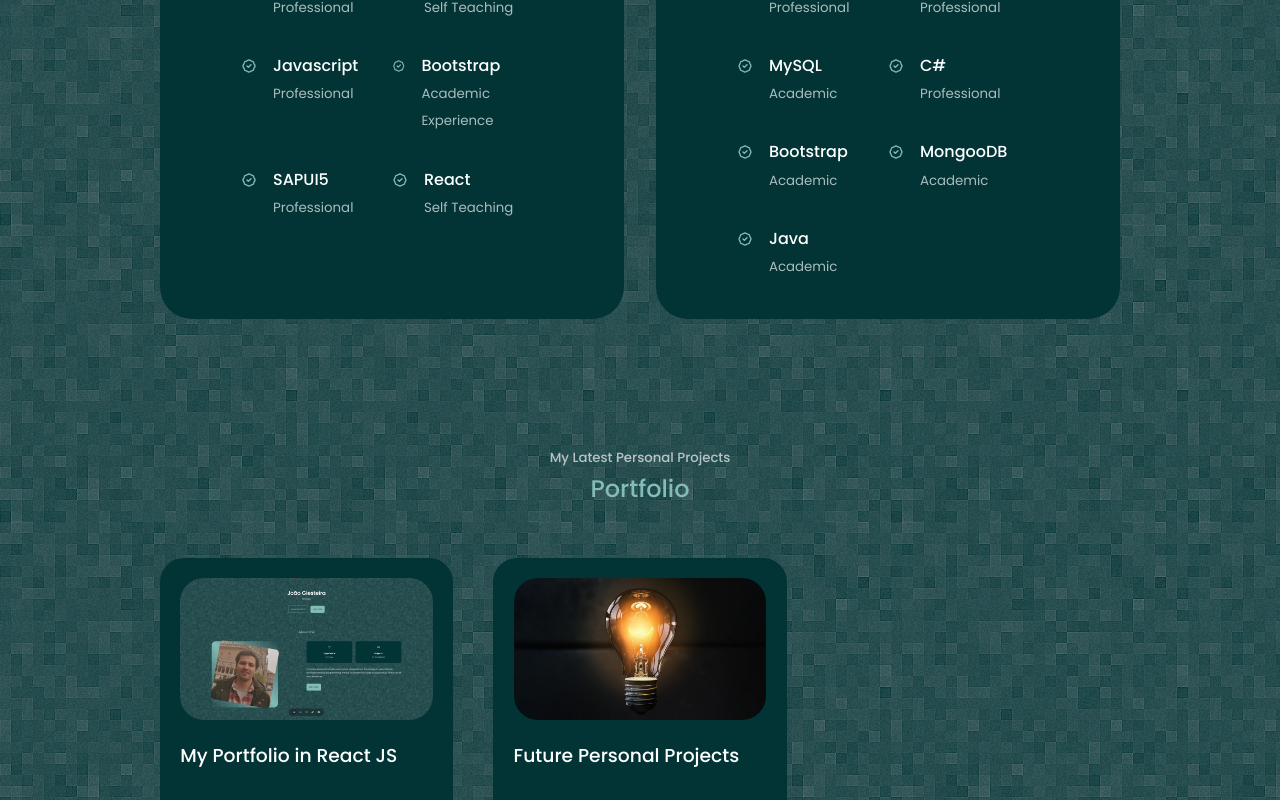
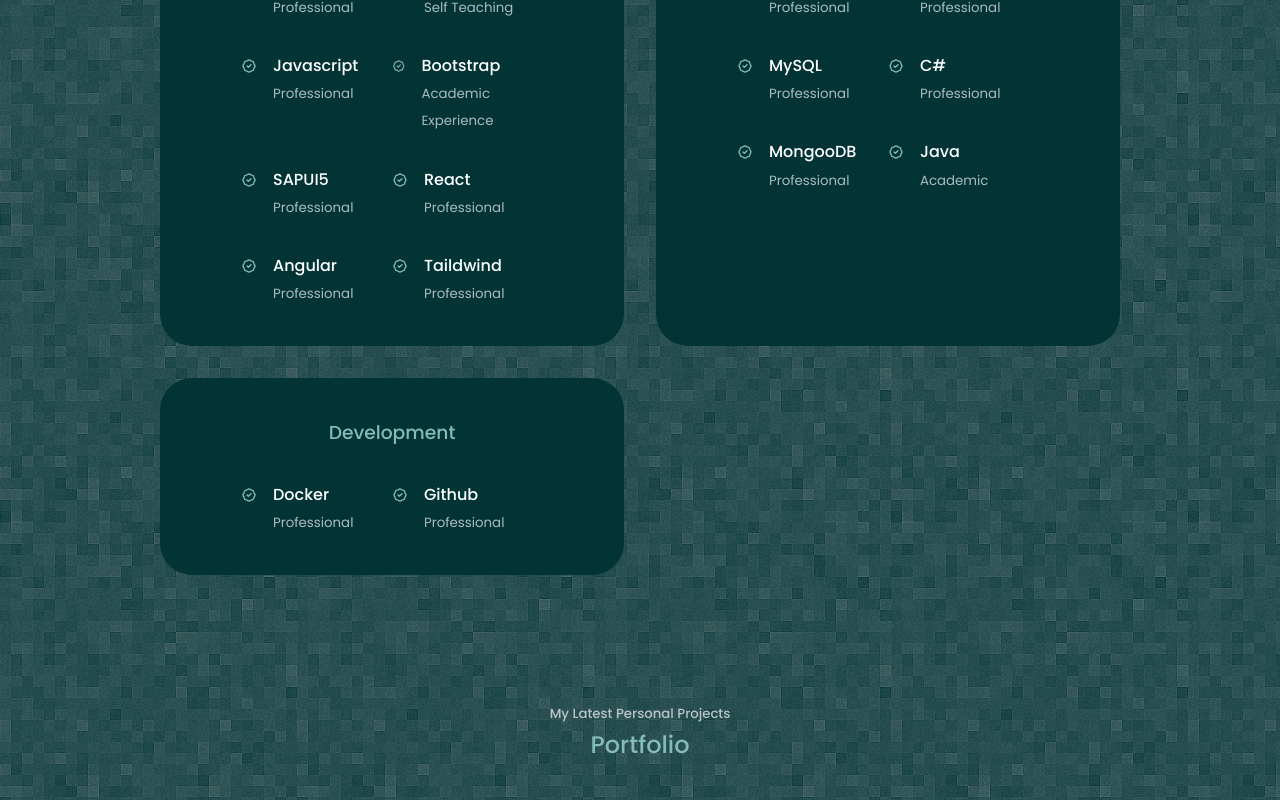
Before and after one commit to JoaoGiesteira/personal-website, a React (Create React App) app: page / in a window 1280 px wide. Shown: the part 1260-2060 px from the top of the page. Built offline with nearby package versions, Linux system fonts and the light colour scheme.

Commit message:
update personal data

```diff
--- a/src/components/about/About.jsx
+++ b/src/components/about/About.jsx
@@ -22,7 +22,7 @@
             <article className='about_card'>
               <AiOutlineTrophy className='about_icon'/>
               <h5>Experience</h5>
-              <small>3+ Years</small>
+              <small>5+ Years</small>
             </article>
             <article className='about_card'>
               <MdOutlineDriveFolderUpload className='about_icon'/>
@@ -32,7 +32,7 @@
           </div>
 
           <p>
-            Proactive professional with over 3 years of experience. Knowledge in web platform development and programming. Aiming to enhance my skills to successfully fill the role of web developer.
+            Proactive professional with over 5 years of experience. Knowledge in web platform development and programming. Aiming to enhance my skills to successfully fill the role of web developer.
           </p>
 
           <a href="#contact" className='btn btn-primary'> Let's Talk</a>
--- a/src/components/experience/Experience.jsx
+++ b/src/components/experience/Experience.jsx
@@ -54,7 +54,21 @@
               <HiOutlineBadgeCheck className='experience_icon' />
               <div>
                 <h4>React</h4>
-                <small className='text-light'>Self Teaching</small>
+                <small className='text-light'>Professional</small>
+              </div>
+            </article>
+            <article className='experience_details'>
+              <HiOutlineBadgeCheck className='experience_icon' />
+              <div>
+                <h4>Angular</h4>
+                <small className='text-light'>Professional</small>
+              </div>
+            </article>
+            <article className='experience_details'>
+              <HiOutlineBadgeCheck className='experience_icon' />
+              <div>
+                <h4>Taildwind</h4>
+                <small className='text-light'>Professional</small>
               </div>
             </article>
           </div>
@@ -81,7 +95,7 @@
               <HiOutlineBadgeCheck className='experience_icon' />
               <div>
                 <h4>MySQL</h4>
-                <small className='text-light'>Academic</small>
+                <small className='text-light'>Professional</small>
               </div>
             </article>
             <article className='experience_details'>
@@ -94,15 +108,8 @@
             <article className='experience_details'>
               <HiOutlineBadgeCheck className='experience_icon' />
               <div>
-                <h4>Bootstrap</h4>
-                <small className='text-light'>Academic</small>
-              </div>
-            </article>
-            <article className='experience_details'>
-              <HiOutlineBadgeCheck className='experience_icon' />
-              <div>
                 <h4>MongooDB</h4>
-                <small className='text-light'>Academic</small>
+                <small className='text-light'>Professional</small>
               </div>
             </article>
             <article className='experience_details'>
@@ -112,7 +119,26 @@
                 <small className='text-light'>Academic</small>
               </div>
             </article>
+          </div>
+        </div>
 
+        <div className="experience_backend">
+          <h3>Development</h3>
+          <div className="experience_content">
+            <article className='experience_details'>
+              <HiOutlineBadgeCheck className='experience_icon' />
+              <div>
+                <h4>Docker</h4>
+                <small className='text-light'>Professional</small>
+              </div>
+            </article>
+            <article className='experience_details'>
+              <HiOutlineBadgeCheck className='experience_icon' />
+              <div>
+                <h4>Github</h4>
+                <small className='text-light'>Professional</small>
+              </div>
+            </article>
           </div>
         </div>
       </div>
--- a/src/components/portfolio/Portfolio.jsx
+++ b/src/components/portfolio/Portfolio.jsx
@@ -26,7 +26,7 @@
           <div className="portfolio_item-image">
             <img src={IMG2} alt="" />
           </div>
-          <h3>Future Personal Projects</h3>
+          <h3>Future Personal Projects (WIP)</h3>
           <div className="portfolio_item-cta">
             <a href="https://github.com/JoaoGiesteira" className='btn' target="_blank">Github</a>
             <a href="https://github.com/JoaoGiesteira" className='btn btn-primary' target="_blank">Demo</a>
```
Also changed, not shown: 1 other file (tests, documents, lock files or other folders).
